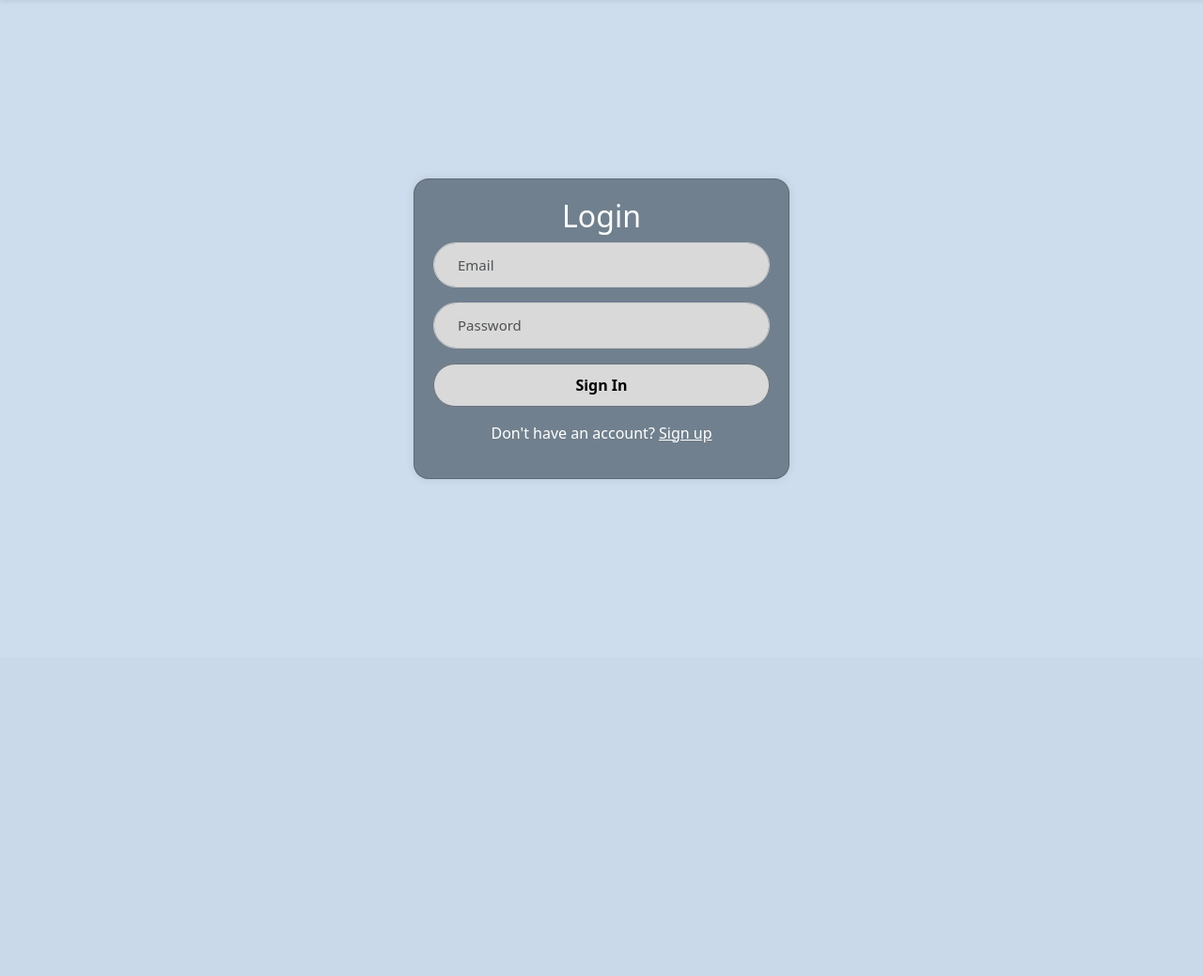
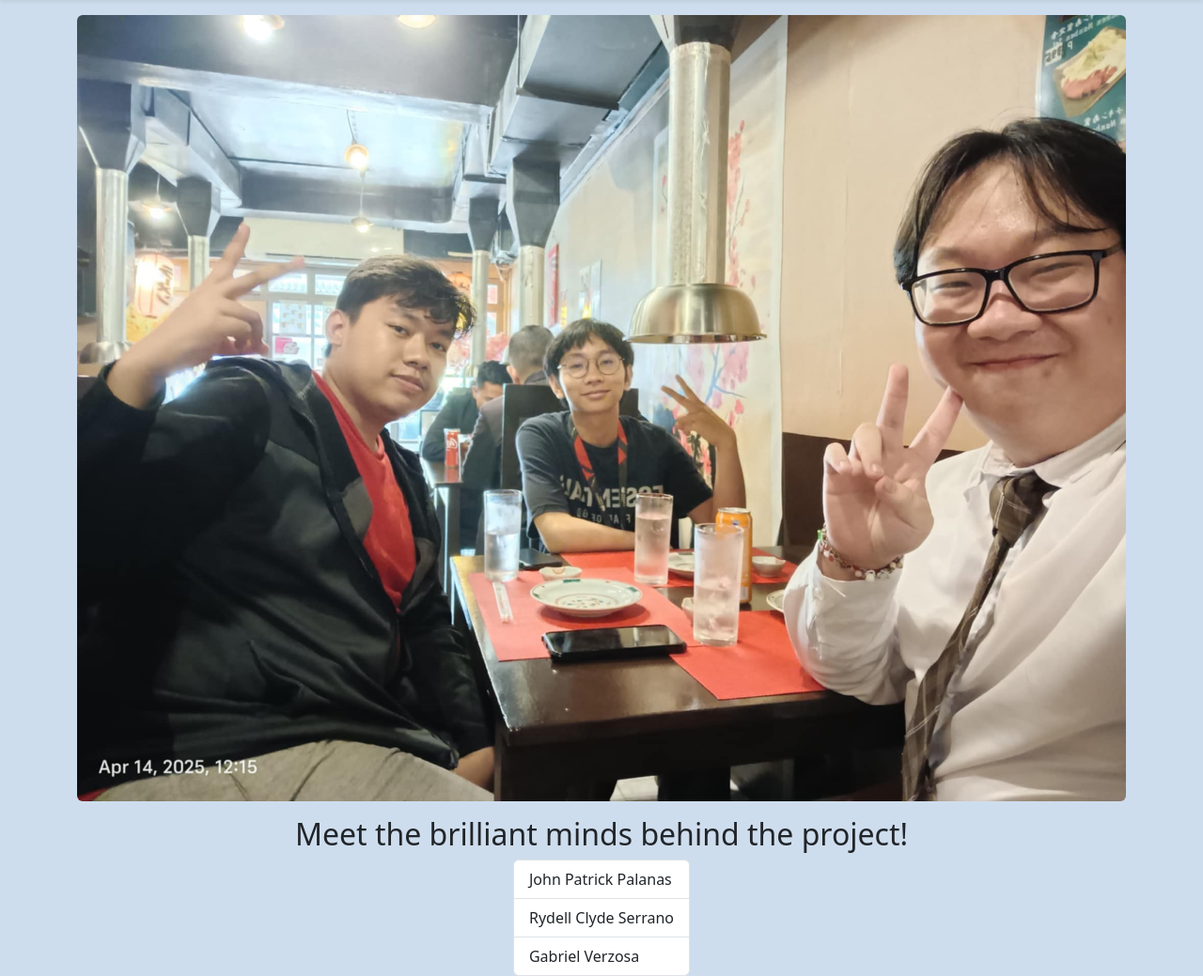
Before and after one commit to Clydell15/SoftwareEng, a PHP site: page /authentication/about.php in a window 1280 px wide. Shown: the part 100-1139 px from the top of the page at 94% size. Before the commit the page ends 610 px from the top, so only its background shows below. Run offline with PHP 8.4, Linux system fonts and the light colour scheme.

Commit message:
About Us Changes

```diff
--- a/assets/css/style.css
+++ b/assets/css/style.css
@@ -458,5 +458,14 @@ body.auth-page {
     transition: stroke-dashoffset 0.5s ease;
 }
 
+.container-fluid.mt-3.d-flex.justify-content-center {
+    flex-direction: column;
+    align-items: center;
+}
+
+.list-group-item {
+    background-color: (206, 221, 237)
+}
+
 
 /* VERSION 0.3 */
--- a/authentication/about.php
+++ b/authentication/about.php
@@ -13,32 +13,21 @@
 <body class="auth-page">
     <?php include '../taskflow/component functions/navbar.php'; ?>
 
-    <div class="auth-container">
-        <div class="card">
-            <h2 class="text-center" id="form-title">Login</h2>
-            <form method="POST" action="auth.php">
-                <input type="hidden" name="action" id="form-action" value="login">
-
-                <div class="mb-3">
-                    <input type="email" name="email" class="form-control rounded" placeholder="Email" required>
-                </div>
-
-                <div class="mb-3">
-                    <input type="password" name="password" class="form-control rounded" placeholder="Password" required>
-                </div>
-
-                <button type="submit" class="btn btn-secondary w-100 ">Sign In</button>
-
-                <p class="mt-3 text-center">
-                    Don't have an account? <a href="#" onclick="toggleForm('signup')" class='white-text'>Sign up</a>
-                </p>
-
-                <?php if (!empty($error)) echo "<p class='text-warning text-center'>$error</p>"; ?>
-            </form>
-        </div>
+    <div class="container-sm mt-3">
+        <img src="../assets/images/devTeam.jpg" class="rounded mx-auto d-block img-fluid" alt="Development Team">
+    </div>
 
 
+    <div class="container-fluid mt-3 d-flex justify-content-center">
+        <h2 class="text-center">Meet the brilliant minds behind the project!</h2>
+        <ul class="list-group">
+            <li class="list-group-item">John Patrick Palanas</li>
+            <li class="list-group-item">Rydell Clyde Serrano</li>
+            <li class="list-group-item">Gabriel Verzosa</li>
+        </ul>
     </div>
+
+
 
     <script>
         // Function to change the active link
```
Also changed, not shown: assets/images/devTeam.jpg (added).
